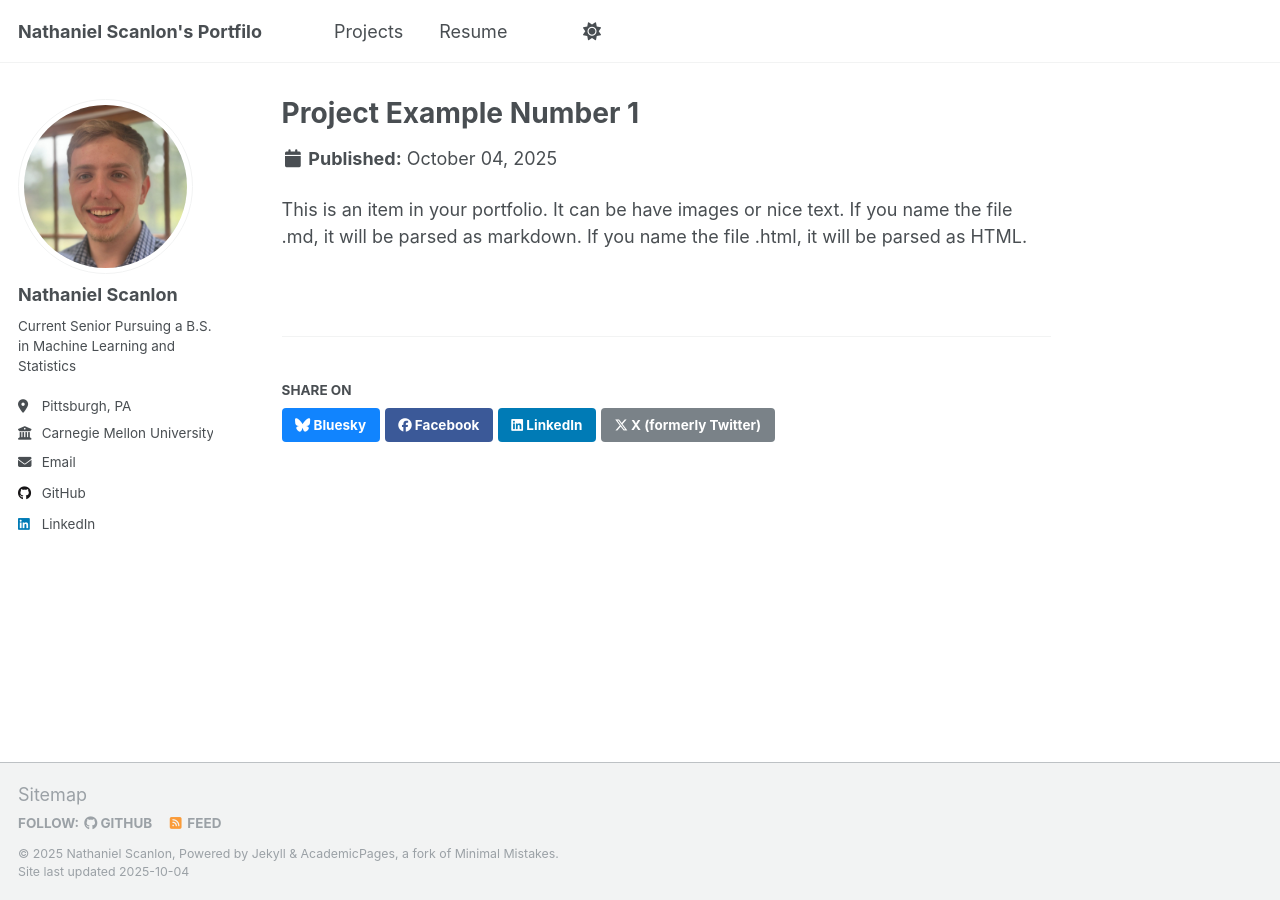
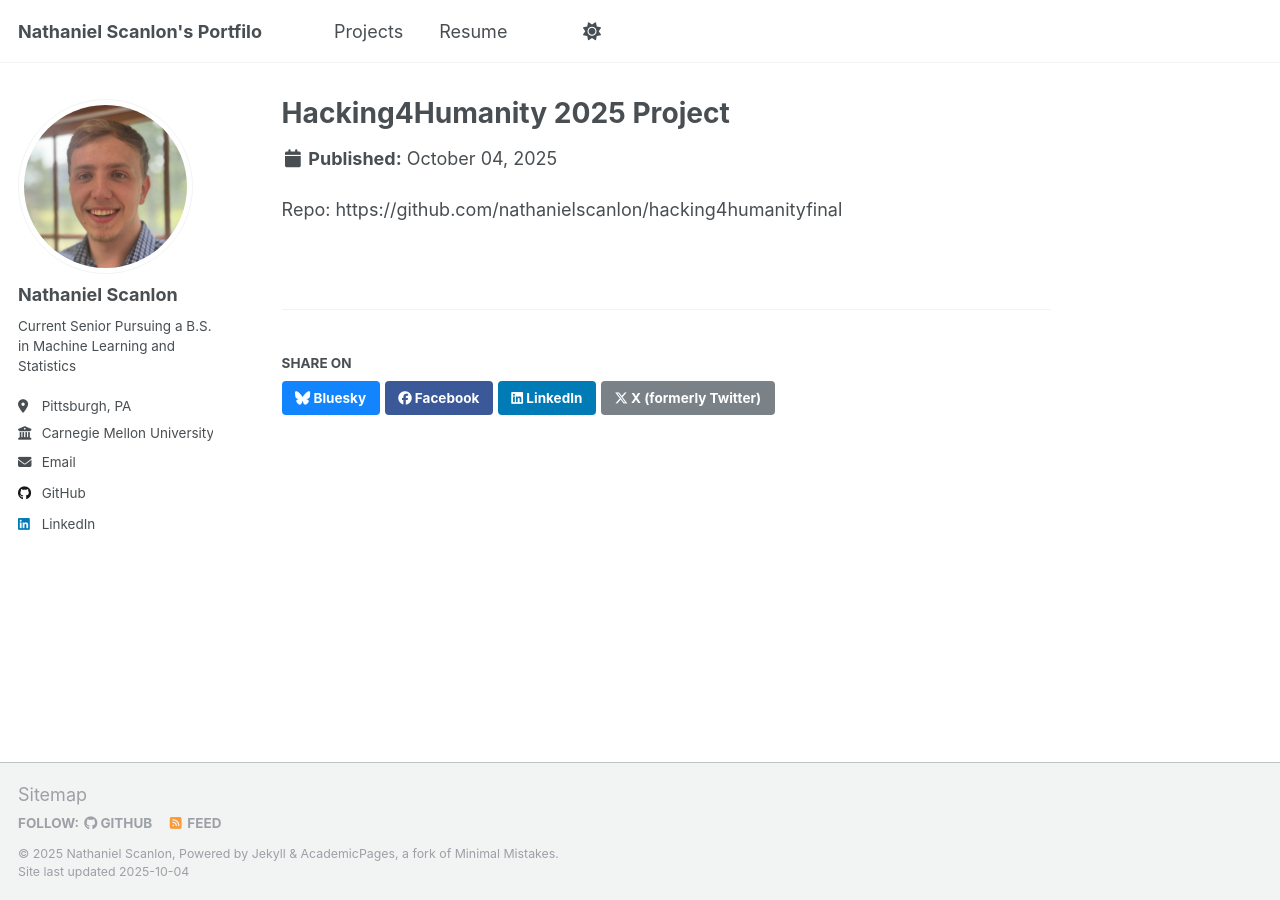
Before and after one commit to nathanielscanlon/nathanielscanlon.github.io, a Jekyll site: the page built from _portfolio/portfolio-1.md, in a window 1280 px wide. Built offline with Jekyll 4.4.1, drawn with Linux system fonts in a browser that asks for light colours.

Commit message:
Update portfolio-1.md

```diff
--- a/_portfolio/portfolio-1.md
+++ b/_portfolio/portfolio-1.md
@@ -1,7 +1,7 @@
 ---
-title: "Project Example Number 1"
-excerpt: "Short description of portfolio item number 1<br/><img src='/images/500x300.png'>"
+title: "Hacking4Humanity 2025 Project"
+excerpt:
 collection: portfolio
 ---
 
-This is an item in your portfolio. It can be have images or nice text. If you name the file .md, it will be parsed as markdown. If you name the file .html, it will be parsed as HTML.
+Repo: https://github.com/nathanielscanlon/hacking4humanityfinal
```
